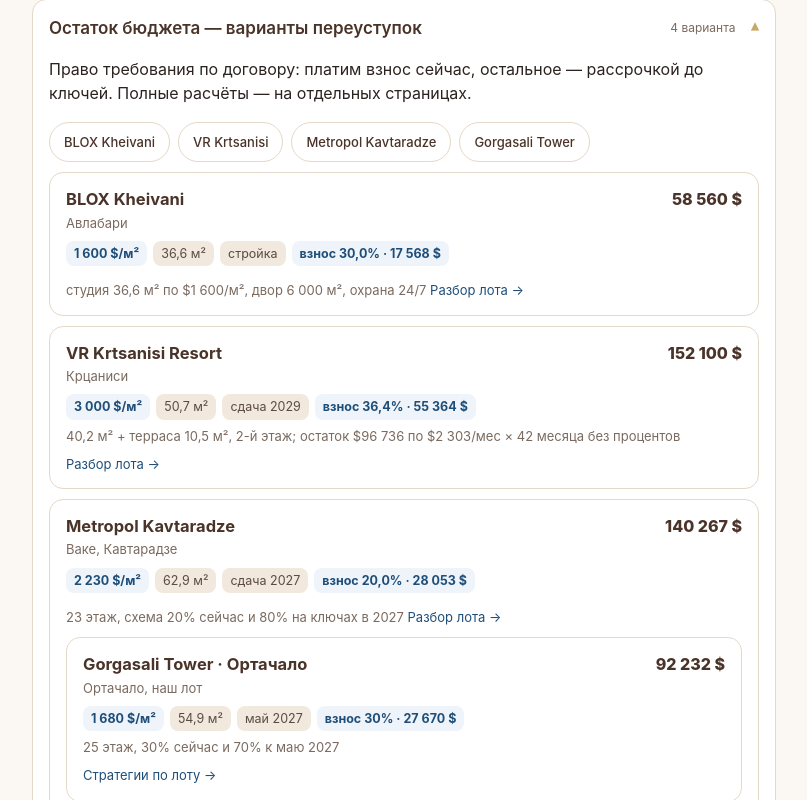
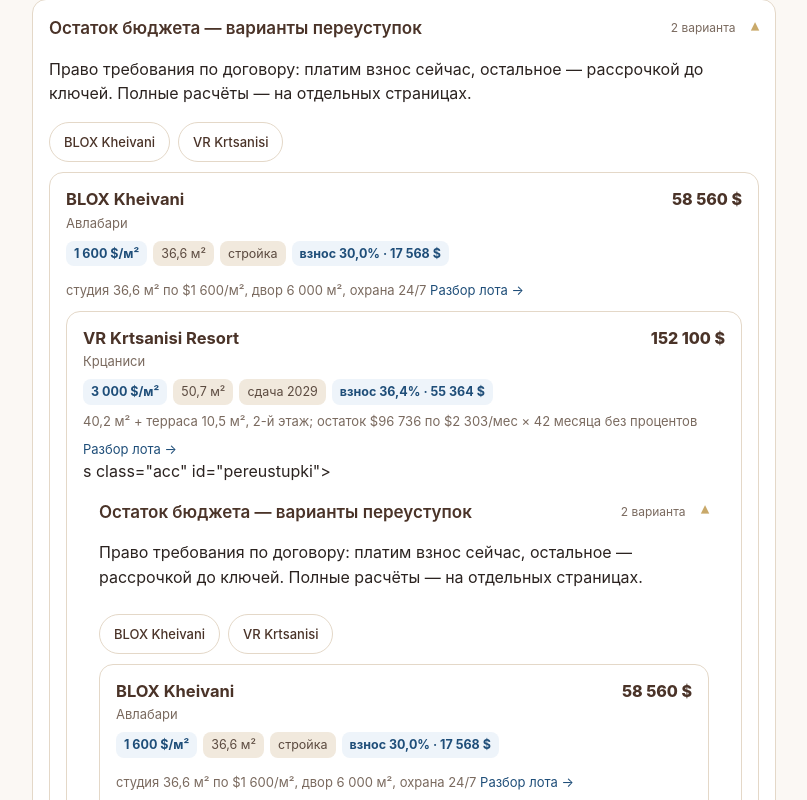
Before and after one commit to Niko1504/tbilisi-200k-mixer, a plain HTML site: page catalog/index.html in a window 1280 px wide. Both pictures are taken after a click on the link "Подобрать переуступку →". Shown: the part 421-1221 px from the top of the page, without its empty margins (236-1043 px from the left). Drawn offline with Linux system fonts and the light colour scheme.

Commit message:
В разделе переуступок только переуступки: BLOX и VR

```diff
--- a/catalog/index.html
+++ b/catalog/index.html
@@ -82,37 +82,55 @@ nav.toc a.go{background:var(--choc);color:#fff;border-color:var(--choc);font-wei
   Остаток бюджета — переуступка в строящемся проекте, взнос сейчас, доплата в рассрочку.</p>
 
   <details class="acc" id="pereustupki">
-    <summary><span>Остаток бюджета — варианты переуступок</span><span class="cnt">4 варианта</span></summary>
+    <summary><span>Остаток бюджета — варианты переуступок</span><span class="cnt">2 варианта</span></summary>
     <div class="acc-body">
     <p class="sub">Право требования по договору: платим взнос сейчас, остальное — рассрочкой до ключей. Полные расчёты — на отдельных страницах.</p>
     <div class="btnrow">
-      <a href="#p-blox">BLOX Kheivani</a><a href="#p-vr">VR Krtsanisi</a><a href="#p-metropol">Metropol Kavtaradze</a><a href="#p-gorgasali">Gorgasali Tower</a>
+      <a href="#p-blox">BLOX Kheivani</a><a href="#p-vr">VR Krtsanisi</a>
     </div>
 <div class="lot" id="p-blox">
       <div class="top"><div><b>BLOX Kheivani</b><div class="dist">Авлабари</div></div>
       <div class="price">58 560 $</div></div>
       <div class="chips"><span class="chip hi">1 600 $/м²</span><span class="chip">36,6 м²</span><span class="chip">стройка</span><span class="chip hi">взнос 30,0% · 17 568 $</span></div><div class="note">студия 36,6 м² по $1 600/м², двор 6 000 м², охрана 24/7
       <a href="https://verita.bot-jarvis.com/client200k/blox/" target="_blank" rel="noopener">Разбор лота →</a>
-    </div></div>
+    </div>
+
     <div class="lot" id="p-vr">
       <div class="top"><div><b>VR Krtsanisi Resort</b><div class="dist">Крцаниси</div></div>
       <div class="price">152 100 $</div></div>
       <div class="chips"><span class="chip hi">3 000 $/м²</span><span class="chip">50,7 м²</span><span class="chip">сдача 2029</span><span class="chip hi">взнос 36,4% · 55 364 $</span></div><div class="note">40,2 м² + терраса 10,5 м², 2-й этаж; остаток $96 736 по $2 303/мес × 42 месяца без процентов
       <a href="https://verita.bot-jarvis.com/client200k/vr/" target="_blank" rel="noopener">Разбор лота →</a>
-    </div></div><div class="lot" id="p-metropol">
-      <div class="top"><div><b>Metropol Kavtaradze</b><div class="dist">Ваке, Кавтарадзе</div></div>
-      <div class="price">140 267 $</div></div>
-      <div class="chips"><span class="chip hi">2 230 $/м²</span><span class="chip">62,9 м²</span><span class="chip">сдача 2027</span><span class="chip hi">взнос 20,0% · 28 053 $</span></div><div class="note">23 этаж, схема 20% сейчас и 80% на ключах в 2027
-      <a href="https://verita.bot-jarvis.com/client200k/metropol/" target="_blank" rel="noopener">Разбор лота →</a>
-    </div><div class="lot" id="p-gorgasali">
+    </div>
+
+    s class="acc" id="pereustupki">
+    <summary><span>Остаток бюджета — варианты переуступок</span><span class="cnt">2 варианта</span></summary>
+    <div class="acc-body">
+    <p class="sub">Право требования по договору: платим взнос сейчас, остальное — рассрочкой до ключей. Полные расчёты — на отдельных страницах.</p>
+    <div class="btnrow">
+      <a href="#p-blox">BLOX Kheivani</a><a href="#p-vr">VR Krtsanisi</a>
+    </div>
+<div class="lot" id="p-blox">
+      <div class="top"><div><b>BLOX Kheivani</b><div class="dist">Авлабари</div></div>
+      <div class="price">58 560 $</div></div>
+      <div class="chips"><span class="chip hi">1 600 $/м²</span><span class="chip">36,6 м²</span><span class="chip">стройка</span><span class="chip hi">взнос 30,0% · 17 568 $</span></div><div class="note">студия 36,6 м² по $1 600/м², двор 6 000 м², охрана 24/7
+      <a href="https://verita.bot-jarvis.com/client200k/blox/" target="_blank" rel="noopener">Разбор лота →</a>
+    </div>
+
+    <div class="lot" id="p-vr">
+      <div class="top"><div><b>VR Krtsanisi Resort</b><div class="dist">Крцаниси</div></div>
+      <div class="price">152 100 $</div></div>
+      <div class="chips"><span class="chip hi">3 000 $/м²</span><span class="chip">50,7 м²</span><span class="chip">сдача 2029</span><span class="chip hi">взнос 36,4% · 55 364 $</span></div><div class="note">40,2 м² + терраса 10,5 м², 2-й этаж; остаток $96 736 по $2 303/мес × 42 месяца без процентов
+      <a href="https://verita.bot-jarvis.com/client200k/vr/" target="_blank" rel="noopener">Разбор лота →</a>
+    </div>
+
+    <div class="lot" id="p-gorgasali">
       <div class="top"><div><b>Gorgasali Tower · Ортачало</b><div class="dist">Ортачало, наш лот</div></div>
       <div class="price">92 232 $</div></div>
       <div class="chips"><span class="chip hi">1 680 $/м²</span><span class="chip">54,9 м²</span><span class="chip">май 2027</span><span class="chip hi">взнос 30% · 27 670 $</span></div>
       <div class="note">25 этаж, 30% сейчас и 70% к маю 2027</div>
       <a href="https://verita.bot-jarvis.com/ortachala82/?v=17" target="_blank" rel="noopener">Стратегии по лоту →</a>
     </div>
-
-  </div></div></details>
+    </details>
 
   <div class="lot">
       <div class="top"><div><b>Monolith Green City</b><div class="dist">Ортачало</div></div>
```
